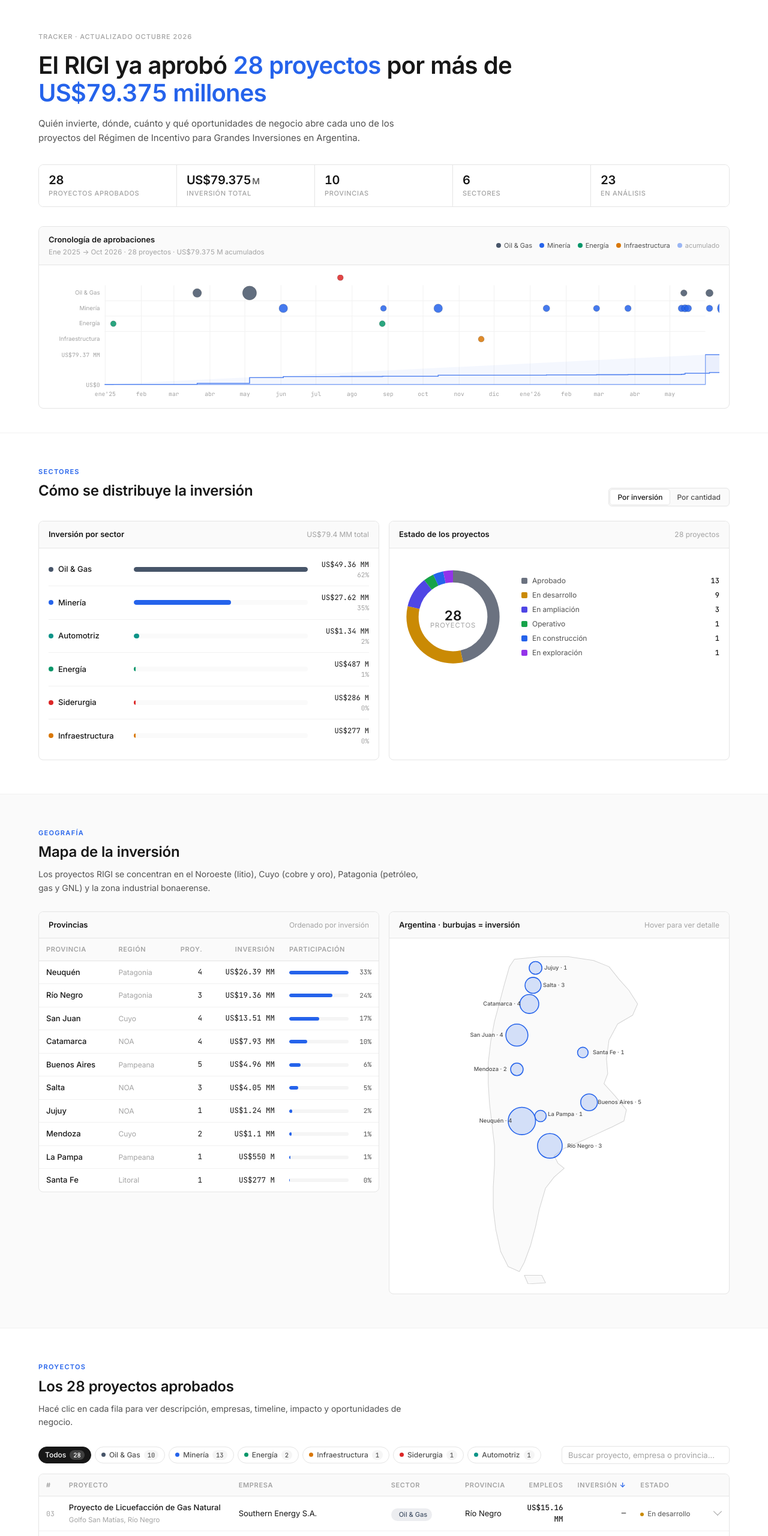
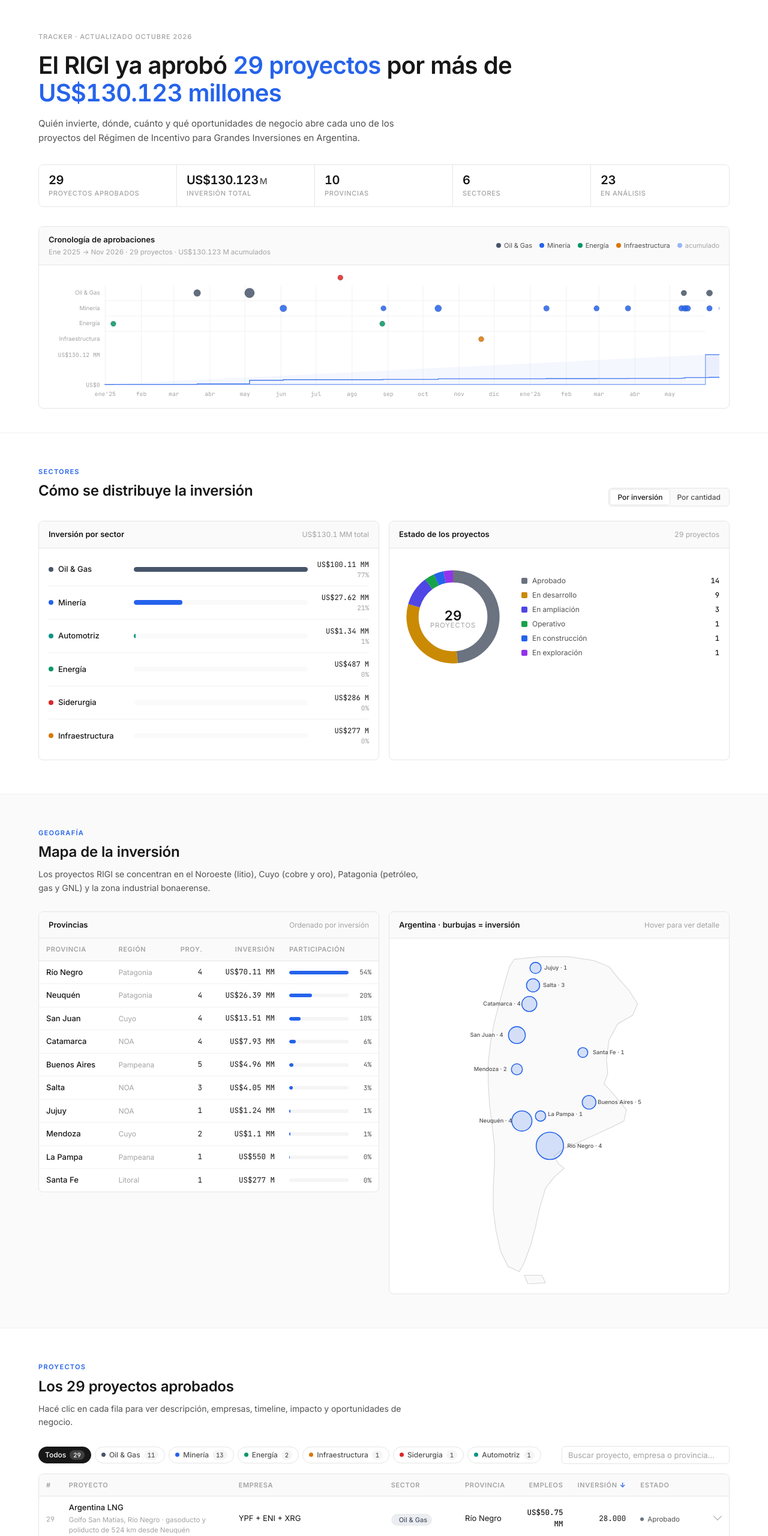
Before and after one commit to nanopisaroni/rigi-tracker, a website: page index.html in a window 1280 px wide. Shown: the part 60-2620 px from the top of the page at 60% size. Drawn offline with Linux system fonts and the light colour scheme.

Commit message:
Argentina LNG aprobado: 29 proyectos y US$130.123 M

```diff
--- a/data.js
+++ b/data.js
@@ -789,6 +789,34 @@ window.RIGI = {
         'Provisión local de bienes y servicios (54% del monto)'
       ],
       companies: 'Glencore plc (Suiza) — Agua Rica integrado a Minera Alumbrera'
+    },
+    {
+      id: 29, sector: 'oilgas', status: 'aprobado',
+      name: 'Argentina LNG',
+      company: 'YPF + ENI + XRG',
+      province: 'Río Negro',
+      amount: 50750,
+      location: 'Golfo San Matías, Río Negro · gasoducto y poliducto de 524 km desde Neuquén',
+      approvalDate: '2026-11-26',
+      operationalDate: '2027–2030 primera etapa · 2050 capacidad final',
+      directJobs: 28000,
+      annualExportsUSDm: 9000,
+      companyCountry: 'AR',
+      ticker: 'YPF', tickerExchange: 'NYSE', tickerName: 'YPF S.A.',
+      description: 'Aprobado por el RIGI el 26/11/2026: el mayor proyecto de la historia argentina. YPF, ENI y XRG (ADNOC) invertirán US$50.750 M en dos etapas: US$25.000 M entre 2027 y 2030 y el resto hasta 2050. Dos unidades flotantes de licuefacción en el Golfo San Matías para exportar 12 millones de toneladas anuales de GNL y líquidos por más de US$9.000 M al año, con gas de Vaca Muerta, un gasoducto y un poliducto de 524 km cada uno y complejos industriales en Neuquén y Río Negro. Socios: YPF 36%, ENI 32%, XRG 32%; operado por UPCO ARLNG I S.A.U.',
+      timeline: '13 Ago 2026: presentación al RIGI · 26 Nov 2026: aprobación · 2027–2030: primera etapa de US$25.000 M · 2030: primer GNL · 2050: capacidad final de US$50.750 M',
+      impact: 'Exportaciones por más de US$9.000 M anuales. 20.000 empleos en construcción con picos de 40.000 y 8.000 en operación. US$15.000 M en bienes y servicios nacionales. Argentina pasa a exportar GNL a escala.',
+      opportunities: [
+        'Ingeniería criogénica y plantas de licuefacción',
+        'Buques metaneros y logística portuaria',
+        'Compresión y tratamiento de gas',
+        'Cañerías de 48 pulgadas y revestimiento',
+        'Servicios de inspección y certificación',
+        'Construcción naval y mantenimiento',
+        'Provisión de energía para las operaciones',
+        'Hotelería y servicios para los picos de 40.000 trabajadores'
+      ],
+      companies: 'YPF (Argentina) 36%, ENI (Italia) 32%, XRG/ADNOC (Emiratos Árabes Unidos) 32%'
     }
   ],
 
@@ -820,35 +848,6 @@ window.RIGI = {
         'Transporte de crudo y logística portuaria'
       ],
       companies: 'YPF S.A. (Argentina)'
-    },
-    {
-      id: 'B', sector: 'oilgas', status: 'anunciado',
-      name: 'Argentina GNL',
-      company: 'YPF + ENI + XRG',
-      province: 'Río Negro',
-      amount: 51000,
-      location: 'Golfo San Matías, Río Negro · gasoducto desde Meseta Buena Esperanza, Neuquén',
-      announcementDate: '2026-08-13',
-      decisionDate: '2S 2026 (FID)',
-      directJobs: 40000,
-      annualExportsUSDm: 10000,
-      companyCountry: 'AR',
-      ticker: 'YPF', tickerExchange: 'NYSE', tickerName: 'YPF S.A.',
-      description: 'El mayor proyecto presentado al RIGI hasta la fecha: megaproyecto de GNL de YPF con ENI (Italia) y XRG (ADNOC, EAU), presentado formalmente el 13/08/2026. Dos unidades flotantes de licuefacción (FLNG) frente al Golfo San Matías con capacidad de 12 millones de tn/año (meta de escalar a 18). Incluye un gasoducto de 527 km y 48 pulgadas entre Meseta Buena Esperanza (Neuquén) y Sierra Grande (Río Negro) — el mayor del país — con capacidad de ~100 MMm3/d, más un poliducto para líquidos asociados. Inversión total de US$51.000 M: 70% con crédito internacional y 30% aportes de socios. Primera etapa de US$15.500 M con JP Morgan (47 bancos ofrecieron, 2,4x lo requerido). Bloques 36% YPF, 32% ENI, 32% XRG tras swap con Pluspetrol; administrados por UPCO ARLNG I S.A.U.',
-      timeline: '2025–2026: acuerdo y estructuración · 13 Ago 2026: presentación formal al RIGI · 2S 2026: FID · 2029–2031: puesta en operación de las 2 unidades FLNG · hasta 2031: US$29.000 M (US$24.000 M infraestructura + US$5.000 M upstream)',
-      impact: 'Exportaciones por hasta US$10.000 M anuales durante dos décadas. 20.000 empleos anuales en construcción (picos de 40.000) y 8.000 en operación. US$15.000 M en bienes y servicios a proveedores nacionales. Argentina como exportador de GNL.',
-      opportunities: [
-        'Ingeniería criogénica y plantas de licuefacción',
-        'Buques metaneros y logística portuaria',
-        'Compresión y tratamiento de gas',
-        'Cañerías de interconexión',
-        'Provisión de caños de 48 pulgadas y revestimiento (Tenaris estudia participar)',
-        'Servicios de inspección y certificación',
-        'Construcción naval y mantenimiento',
-        'Provisión de energía para las operaciones',
-        'Hotelería y servicios para 40.000 trabajadores'
-      ],
-      companies: 'YPF (Argentina) 36%, ENI (Italia) 32%, XRG/ADNOC (Emiratos Árabes Unidos) 32%'
     }
   ]
 };
--- a/index.html
+++ b/index.html
@@ -3,9 +3,9 @@
 <head>
   <meta charset="utf-8">
   <meta name="viewport" content="width=device-width, initial-scale=1">
-  <title>RIGI Tracker — 28 proyectos · US$79.375 M</title>
-  <meta name="description" content="Seguimiento de los 28 proyectos aprobados del Régimen de Incentivo para Grandes Inversiones (RIGI) en Argentina: inversiones por más de US$79.375 millones en energía, minería, petróleo y gas, siderurgia, infraestructura y automotriz.">
-  <meta property="og:title" content="RIGI Tracker — 28 proyectos · US$79.375 M">
+  <title>RIGI Tracker — 29 proyectos · US$130.123 M</title>
+  <meta name="description" content="Seguimiento de los 29 proyectos aprobados del Régimen de Incentivo para Grandes Inversiones (RIGI) en Argentina: inversiones por más de US$130.123 millones en energía, minería, petróleo y gas, siderurgia, infraestructura y automotriz.">
+  <meta property="og:title" content="RIGI Tracker — 29 proyectos · US$130.123 M">
   <meta property="og:description" content="Quién invierte, dónde, cuánto y qué oportunidades abren los proyectos RIGI en Argentina.">
   <meta property="og:type" content="website">
   <meta name="theme-color" content="#ffffff">
@@ -50,12 +50,12 @@
   <section class="hero" id="overview">
     <div class="container">
       <div class="eyebrow">Tracker · Actualizado octubre 2026</div>
-      <h1>El RIGI ya aprobó <span class="hl">28 proyectos</span> por más de <span class="hl">US$79.375 millones</span></h1>
+      <h1>El RIGI ya aprobó <span class="hl">29 proyectos</span> por más de <span class="hl">US$130.123 millones</span></h1>
       <p class="lede">Quién invierte, dónde, cuánto y qué oportunidades de negocio abre cada uno de los proyectos del Régimen de Incentivo para Grandes Inversiones en Argentina.</p>
 
       <ul class="kpi-strip" role="list">
-        <li><span class="kpi-num">28</span><span class="kpi-label">proyectos aprobados</span></li>
-        <li><span class="kpi-num">US$79.375<span class="kpi-unit">M</span></span><span class="kpi-label">inversión total</span></li>
+        <li><span class="kpi-num">29</span><span class="kpi-label">proyectos aprobados</span></li>
+        <li><span class="kpi-num">US$130.123<span class="kpi-unit">M</span></span><span class="kpi-label">inversión total</span></li>
         <li><span class="kpi-num">10</span><span class="kpi-label">provincias</span></li>
         <li><span class="kpi-num">6</span><span class="kpi-label">sectores</span></li>
         <li><span class="kpi-num">23</span><span class="kpi-label">en análisis</span></li>
@@ -65,7 +65,7 @@
         <div class="atl-head">
           <div>
             <span class="atl-title">Cronología de aprobaciones</span>
-            <span class="atl-meta" id="atlMeta">Ene 2025 → Oct 2026 · 28 proyectos · US$79.375 M acumulados</span>
+            <span class="atl-meta" id="atlMeta">Ene 2025 → Nov 2026 · 29 proyectos · US$130.123 M acumulados</span>
           </div>
           <div class="atl-legend" id="atlLegend"></div>
         </div>
@@ -102,7 +102,7 @@
         <div class="panel">
           <div class="panel-head">
             <span class="panel-title">Estado de los proyectos</span>
-            <span class="panel-meta">28 proyectos</span>
+            <span class="panel-meta">29 proyectos</span>
           </div>
           <div class="donut-wrap">
             <svg id="statusDonut" viewBox="0 0 160 160" class="donut" aria-label="Distribución por estado"></svg>
@@ -156,12 +156,12 @@
   <section class="block" id="projects">
     <div class="container">
       <div class="section-label">Proyectos</div>
-      <h2 class="section-title">Los 28 proyectos aprobados</h2>
+      <h2 class="section-title">Los 29 proyectos aprobados</h2>
       <p class="section-desc">Hacé clic en cada fila para ver descripción, empresas, timeline, impacto y oportunidades de negocio.</p>
 
       <div class="toolbar">
         <div class="filter-pills" id="filterBar" role="tablist" aria-label="Filtrar por sector">
-          <button class="pill active" data-filter="all" role="tab" aria-selected="true">Todos <span class="pill-count" data-count-for="all">28</span></button>
+          <button class="pill active" data-filter="all" role="tab" aria-selected="true">Todos <span class="pill-count" data-count-for="all">29</span></button>
           <button class="pill" data-filter="oilgas" role="tab" aria-selected="false"><span class="dot dot-oilgas"></span>Oil &amp; Gas <span class="pill-count" data-count-for="oilgas">10</span></button>
           <button class="pill" data-filter="mining" role="tab" aria-selected="false"><span class="dot dot-mining"></span>Minería <span class="pill-count" data-count-for="mining">13</span></button>
           <button class="pill" data-filter="energy" role="tab" aria-selected="false"><span class="dot dot-energy"></span>Energía <span class="pill-count" data-count-for="energy">2</span></button>
@@ -202,7 +202,7 @@
     <div class="container">
       <div class="section-label">En análisis</div>
       <h2 class="section-title">Proyectos anunciados pendientes de aprobación</h2>
-      <p class="section-desc">Megaproyectos que ya fueron anunciados públicamente y presentados al RIGI, pero aún no recibieron la resolución de adhesión. Su aprobación podría sumar más de <strong>US$55.000 M</strong> al pipeline.</p>
+      <p class="section-desc">Megaproyectos que ya fueron anunciados públicamente y presentados al RIGI, pero aún no recibieron la resolución de adhesión. Su aprobación podría sumar más de <strong>US$25.000 M</strong> al pipeline.</p>
 
       <div id="pendingList" class="pending-grid"></div>
     </div>
@@ -362,11 +362,18 @@
             <p>Dos aprobaciones suman US$15.440 M. Pluspetrol y GyP Neuquén avanzan en Bajo del Choique – La Invernada con 620 pozos y exportaciones por US$2.300 M anuales (US$12.240 M). TGS suma su proyecto integrado de líquidos de gas natural, con un poliducto de 577 km a Bahía Blanca y una planta de fraccionamiento (US$3.200 M, operativo en 2030). Acumulado: US$72.981 M.</p>
           </div>
         </li>
-        <li class="now">
+        <li>
           <span class="t-date">27 Oct 2026</span>
           <div>
             <h4>MARA · el RIGI llega a 28 proyectos</h4>
             <p>Glencore obtiene la aprobación para Agua Rica integrado a Minera Alumbrera, en Catamarca: US$6.394 M para producir concentrado de cobre con oro, plata y molibdeno durante 23 años. La construcción empieza en noviembre de 2027 y la producción en octubre de 2031. Es el segundo proyecto minero del régimen por tamaño, detrás de Vicuña. Acumulado: US$79.375 M.</p>
+          </div>
+        </li>
+        <li class="now">
+          <span class="t-date">26 Nov 2026</span>
+          <div>
+            <h4>Argentina LNG · el RIGI llega a 29 proyectos</h4>
+            <p>Se aprueba el mayor proyecto de la historia argentina: YPF, ENI y XRG invertirán US$50.750 M en dos etapas (US$25.000 M entre 2027 y 2030) para exportar 12 millones de toneladas de GNL al año por más de US$9.000 M. Incluye un gasoducto y un poliducto de 524 km cada uno y complejos industriales en Neuquén y Río Negro. Acumulado: US$130.123 M.</p>
           </div>
         </li>
         <li>
@@ -436,7 +443,7 @@
               <dt>Inversión mínima</dt><dd>u$s200 M – u$s600 M</dd>
               <dt>Ganancias</dt><dd>25%</dd>
               <dt>Sectores</dt><dd>Energía, minería, oil &amp; gas, siderurgia, infraestructura, automotriz</dd>
-              <dt>Estado</dt><dd>Operativo · 28 proyectos</dd>
+              <dt>Estado</dt><dd>Operativo · 29 proyectos</dd>
             </dl>
           </div>
         </div>
@@ -506,7 +513,7 @@
               <dt>Inversión mínima</dt><dd>u$s200 M</dd>
               <dt>Destinatarios</dt><dd>Grandes empresas</dd>
               <dt>Sectores</dt><dd>Energía, minería, oil &amp; gas, siderurgia, infraestructura, automotriz</dd>
-              <dt>Estado</dt><dd>Operativo · 28 proyectos</dd>
+              <dt>Estado</dt><dd>Operativo · 29 proyectos</dd>
             </dl>
           </div>
         </div>
```
